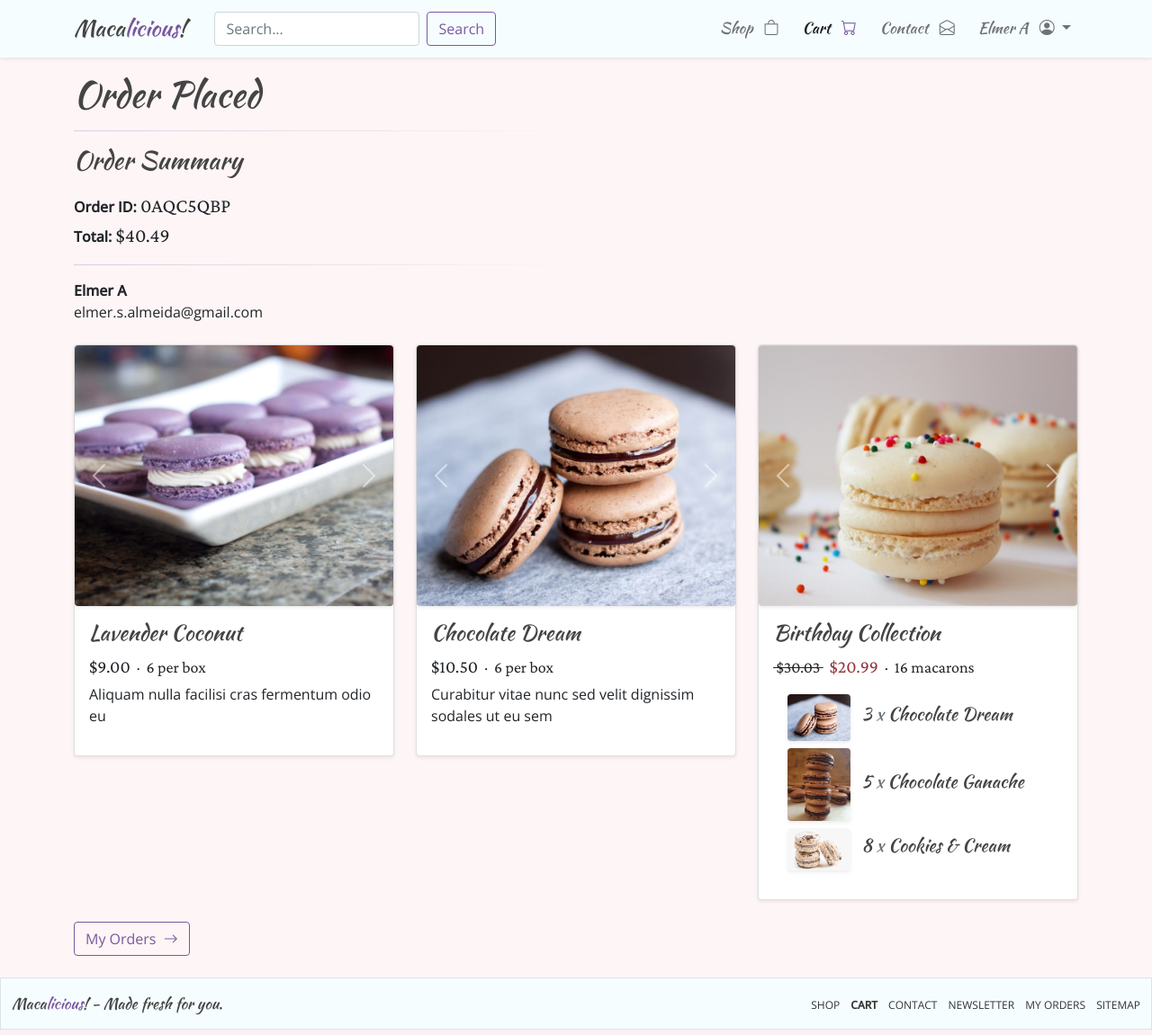
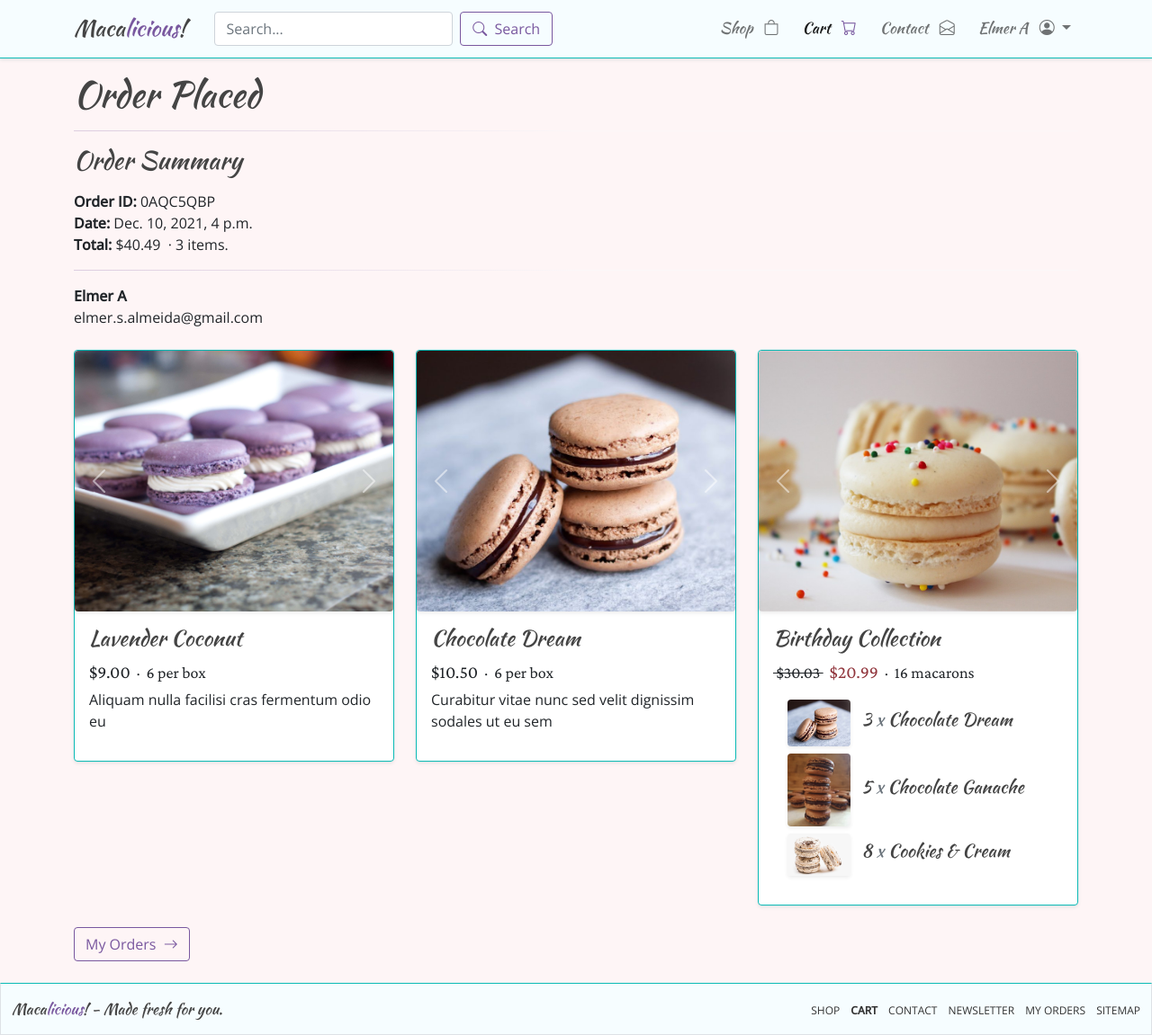
Before and after one commit to Elmer-Almeida/macalicious, a Django app: a page that uses templates/partials/footer.html in a window 1280 px wide. Shown: the whole page at 90% size. Run offline with Django 3.2, Linux system fonts and the light colour scheme; a user stored in the database is signed in; data comes from the database, SQL or seed files in the repository; both versions use the stored data as it was after the commit; some libraries are stand-ins or nearby versions.

Commit message:
added tiffany blue colorway, search box search icon

```diff
--- a/account/templates/account/view.html
+++ b/account/templates/account/view.html
@@ -27,7 +27,6 @@
                     {% if account_form %}
 
                         <form action="{% url 'account:view' %}" method="POST">
-                            {% csrf_token %}
                             {% crispy account_form %}
                         </form>
 
--- a/cart/templates/cart/checkout_complete.html
+++ b/cart/templates/cart/checkout_complete.html
@@ -21,9 +21,10 @@
                 <h3>Order Summary</h3>
 
                 <div class="mt-3 order-summary-details">
-                    <p>
-                        <b>Order ID:</b> <span class="price" style="font-size:22px;">{{ order.code }}</span> <br>
-                        <b>Total: </b><span class="price" style="font-size:22px;">${{ order.total }}</span>
+                    <p style="font-size: 16px;">
+                        <b>Order ID:</b> <span>{{ order.code }}</span> <br>
+                        <b>Date: </b><span>{{ order.created_at }}</span> <br>
+                        <b>Total: </b><span>${{ order.total }} &nbsp;&middot;&nbsp;{{ order.cart.cart_items.count }}{% if order.cart.cart_items.count == 1 %} item. {% else %} items. {% endif %}</span>
                     </p>
                     <hr>
                     <p class="mt-2 fw-bold">
--- a/cart/templates/partials/cart_results.html
+++ b/cart/templates/partials/cart_results.html
@@ -1,7 +1,7 @@
 {% for item in cart_items %}
 
     <div class="col-md-4">
-        <div class="card shadow-sm">
+        <div class="card shadow-sm border-tiffany">
             {% include 'partials/images_carousel.html' with images=item.content_object.get_all_images cart=True %}
 {#            Only display the featured image of the macaron set or the macaron collection #}
 {#            {% if item.content_object.get_featured_image %}#}
--- a/cart/templates/partials/cart_sidebar.html
+++ b/cart/templates/partials/cart_sidebar.html
@@ -1,4 +1,4 @@
-<div class="px-3 py-4 rounded shadow-sm border sticky-top add-to-cart-sidebar"
+<div class="px-3 py-4 rounded shadow-sm border sticky-top add-to-cart-sidebar border-tiffany"
      style="background-color: #f8f9fa; top:30px">
 
     <h3>Add to Cart</h3>
--- a/shop/templates/partials/collection_results.html
+++ b/shop/templates/partials/collection_results.html
@@ -1,5 +1,5 @@
 <div class="col-md-4">
-    <div class="card">
+    <div class="card border-tiffany">
 
         {% include 'partials/images_carousel.html' with images=collection.images.all collection=collection %}
 
--- a/shop/templates/partials/set_results.html
+++ b/shop/templates/partials/set_results.html
@@ -1,5 +1,5 @@
 <div class="col-md-4">
-    <div class="card">
+    <div class="card border-tiffany">
 
         {% include 'partials/images_carousel.html' with images=set.macaron.images.all set=set %}
 
--- a/static/static_dirs/css/main.css
+++ b/static/static_dirs/css/main.css
@@ -47,11 +47,32 @@ hr {
 hr.regular {
     border: 0;
     height: 1px !important;
-    background-image: linear-gradient(to right, rgba(0, 0, 0, 0), #79589f, rgba(0, 0, 0, 0));
+    background-image: linear-gradient(to right, #0ABAB5, #79589f, #0ABAB5);
 }
 
 .fancy {
     font-family: 'Kaushan Script', cursive !important;
+}
+
+.alert-info {
+    background-color: #f6fdff !important;
+    border: 1px solid #0ABAB5 !important;
+}
+
+.alert-success {
+    background-color: #e4f2e0 !important;
+}
+
+.border-tiffany {
+    border: 1px solid #0ABAB5 !important;
+}
+
+.border-bottom-tiffany {
+    border-bottom: 1px solid #0ABAB5 !important;
+}
+
+.border-top-tiffany {
+    border-top: 1px solid #0ABAB5 !important;
 }
 
 .navbar {
@@ -184,6 +205,11 @@ footer {
     width: 100%;
 }
 
+.list-group-item.active {
+    background-color: #79589f !important;
+    border: 1px solid #79589f !important;
+}
+
 ul.footer-links li.list-inline-item a {
     text-transform: uppercase;
     color: #333333;
--- a/templates/partials/footer.html
+++ b/templates/partials/footer.html
@@ -1,4 +1,4 @@
-<footer class="border mt-4">
+<footer class="border mt-4 border-top-tiffany">
     <div class="row m-0 py-3 align-items-center">
 
         <div class="col-md-6 col-sm-12 col-xs-12 text-md-start text-center">
@@ -11,25 +11,31 @@
                     {# TODO: removed home for temporary deployment #}
                     {# <li><a href="{% url 'landing' %}">Home</a></li>#}
 
-                    <li class="list-inline-item {% if 'shop' in request.path %}active{% endif %}"><a href="{% url 'shop:view' %}">Shop</a></li>
+                    <li class="list-inline-item {% if 'shop' in request.path %}active{% endif %}"><a
+                            href="{% url 'shop:view' %}">Shop</a></li>
 
                     {# TODO: Removed about for temporary deployment #}
                     {# <li><a href="{% url 'about' %}">About</a></li>#}
 
-                    <li class="list-inline-item {% if 'cart' in request.path %}active{% endif %}"><a href="{% url 'cart:view' %}">Cart</a></li>
-                    <li class="list-inline-item {% if 'contact' in request.path %}active{% endif %}"><a href="{% url 'contact:view' %}">Contact</a></li>
-                    <li class="list-inline-item {% if 'newsletter' in request.path %}active{% endif %}"><a href="{% url 'newsletter:signup' %}">Newsletter</a></li>
+                    <li class="list-inline-item {% if 'cart' in request.path %}active{% endif %}"><a
+                            href="{% url 'cart:view' %}">Cart</a></li>
+                    <li class="list-inline-item {% if 'contact' in request.path %}active{% endif %}"><a
+                            href="{% url 'contact:view' %}">Contact</a></li>
+                    <li class="list-inline-item {% if 'newsletter' in request.path %}active{% endif %}"><a
+                            href="{% url 'newsletter:signup' %}">Newsletter</a></li>
                     {% if not request.user.is_authenticated %}
-                        <li class="list-inline-item {% if 'login' in request.path %}active{% endif %}"><a href="{% url 'auth_login' %}">Login</a></li>
-                        <li class="list-inline-item {% if 'register' in request.path %}active{% endif %}"><a href="{% url 'registration_register' %}">Register</a>
+                        <li class="list-inline-item {% if 'login' in request.path %}active{% endif %}"><a
+                                href="{% url 'auth_login' %}">Login</a></li>
+                        <li class="list-inline-item {% if 'register' in request.path %}active{% endif %}"><a
+                                href="{% url 'registration_register' %}">Register</a>
                         </li>
                     {% endif %}
-                    <li class="list-inline-item {% if 'orders' in request.path %}active{% endif %}"><a href="{% url 'orders:view' %}">My Orders</a></li>
+                    <li class="list-inline-item {% if 'orders' in request.path %}active{% endif %}"><a
+                            href="{% url 'orders:view' %}">My Orders</a></li>
                     <li class="list-inline-item"><a href="{% url 'sitemap' %}" target="_blank">Sitemap</a></li>
                 </ul>
             </div>
         </div>
     </div>
 
-    </div>
 </footer>
--- a/templates/partials/navbar.html
+++ b/templates/partials/navbar.html
@@ -1,4 +1,4 @@
-<nav class="navbar navbar-expand-lg navbar-light bg-light fixed-top shadow-sm">
+<nav class="navbar navbar-expand-lg navbar-light bg-light fixed-top shadow-sm border-bottom-tiffany">
     <div class="container">
         {# TODO: temporary set the homepage to the shop page #}
         {#        <a class="navbar-brand" href="{% url 'landing' %}">Macalicious</a>#}
@@ -13,7 +13,9 @@
                 <input class="form-control me-2" type="search" placeholder="Search..." aria-label="Search"
                        name="search_query"
                        value="{% if request.GET.search_query %} {{ request.GET.search_query }} {% endif %}">
-                <button class="btn btn-outline-primary" type="submit">Search</button>
+                <button class="btn btn-outline-primary" style="width:140px;" type="submit">
+                    <i class="bi bi-search"></i>&nbsp;&nbsp;Search
+                </button>
             </form>
             <ul class="navbar-nav ms-auto mb-2 mb-lg-0">
 
@@ -56,7 +58,8 @@
                         {% else %}
                             Account
                         {% endif %}
-                        &nbsp;&nbsp;<i class="bi bi-person-circle {% if 'account' in request.path %}purple{% endif %}"></i>
+                        &nbsp;&nbsp;<i
+                            class="bi bi-person-circle {% if 'account' in request.path %}purple{% endif %}"></i>
                     </a>
                     <ul class="dropdown-menu" aria-labelledby="navbarDropdown">
                         {% if not request.user.is_authenticated %}
```
Also changed, not shown: macalicious/settings.py (+31 -37 lines), db.sqlite3.
